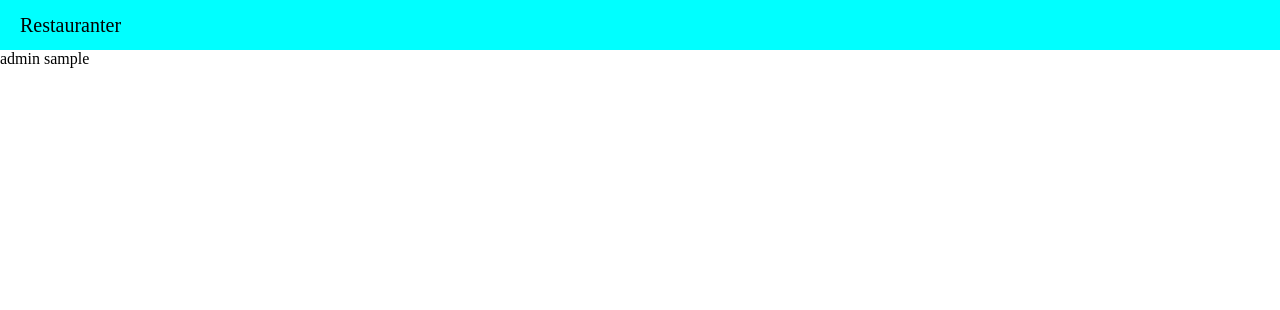
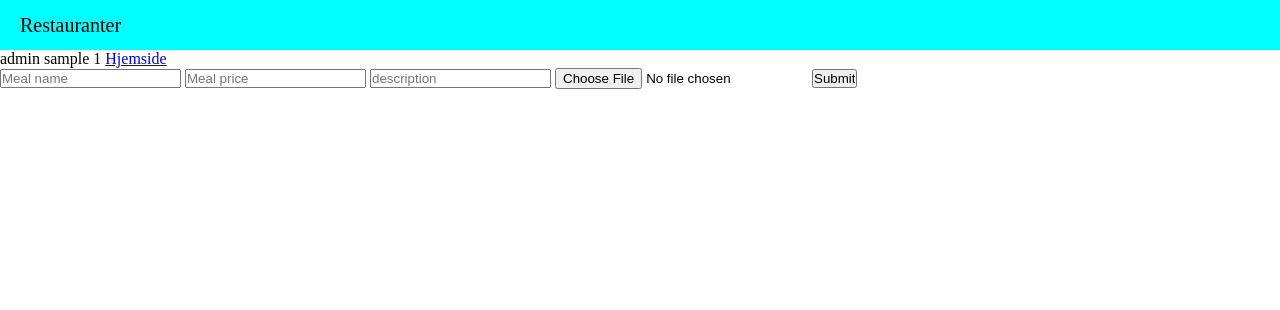
Before and after one commit to albertwojcicki/proveeksamen, a Flask app: template frontend/templates/admin.html in a window 1280 px wide. Shown: the top 310 px of the page. Run offline with Flask 3, Linux system fonts and the light colour scheme; the template is opened without the code that fills it: most values are stand-ins (such as "Sample title", 1, 10 or a date in 2020).

Commit message:
gjorde sånn at matrettene vises til hver restaurant, flyttet på bildene og stylet litt

```diff
--- /dev/null
+++ b/backend/app.py
@@ -0,0 +1,102 @@
+from flask import Flask, render_template, request, jsonify, send_from_directory, json
+import json
+import requests
+import sqlite3
+
+
+
+app = Flask(__name__)
+# BYTT PATH PÅ DATABASEN
+con = sqlite3.connect("database.db", check_same_thread=False)
+cur = con.cursor()
+
+
+
+@app.route("/login", methods=["POST"])
+def login():
+    data = request.json
+    username = data.get("username")
+    password = data.get("password")
+
+    # Query the database to check if the user exists and the password is correct
+    # Replace this with your actual database query
+    user = cur.execute("SELECT * FROM users WHERE username = ? AND password = ?", (username, password)).fetchone()
+    print(user)
+    if user:
+        return jsonify({"message": "Login successful", "username": username}), 200
+    else:
+        return jsonify({"message": "Invalid credentials"}), 401
+
+@app.route("/get_image/<image_name>", methods = ["GET"])
+def get_image(image_name):
+
+    return send_from_directory("Q://proveeksamen flask/backend/static/bilder", image_name)
+
+@app.route("/add_meals", methods=["POST", "GET"])
+def add_meals():
+    if request.method == "POST":
+        user_id = request.get_json()["user_id"]
+        meal_name = request.get_json()["meal_name"]
+        meal_price = request.get_json()["meal_price"]
+        meal_description = request.get_json()["meal_description"]
+        cur.execute("INSERT INTO meals (meal_name, meal_price, meal_desc, restaurant_id) VALUES (?, ?, ?, ?)",
+            (meal_name, meal_price, meal_description, user_id))
+        con.commit()
+        response = "Uploading succesful"
+
+        return jsonify(response)
+
+
+@app.route("/get_restaurant_data", methods=["GET", "POST"])
+def get_restaurant_data():
+    if request.method == "POST":
+        data = request.json
+        restaurant_id = data.get("restaurant_id")
+        if restaurant_id:
+            cur.execute("SELECT * FROM meals WHERE restaurant_id = ?", (restaurant_id,))
+            meals = cur.fetchall()
+            meal_list = []
+            for meal in meals:
+                meal_data = {
+                    "meal_id": meal[0],
+                    "restaurant_id": meal[1],
+                    "meal_name": meal[2],
+                    "meal_price": meal[3],
+                    "meal_description": meal[4]
+                }
+                meal_list.append(meal_data)
+            return jsonify(meal_list)
+        else:
+            return jsonify({"error": "No restaurant_id provided in the request"})
+    else:
+        return jsonify({"error": "Method not allowed"}), 405
+@app.route("/get_restaurants")
+def get_restaurants():
+    cur.execute("SELECT * FROM restaurants")
+    data = cur.fetchall()
+
+    # Convert fetched data into a list of dictionaries
+    restaurants = []
+    for row in data:
+        restaurant = {
+            "restaurant_id": row[0],
+            "restaurant_name": row[1],
+            "owner_id": row[2],
+            "restaurant_image": row[3]
+            # Add more fields as needed
+        }
+        restaurants.append(restaurant)
+
+    # Return the data to the frontend as JSON
+    return jsonify(restaurants)
+
+@app.route("/get_user_id", methods=["GET"])
+def get_user_id():
+    username = request.get_json()["username"]
+    cur.execute("SELECT user_id FROM users WHERE username = ?", (username,))
+    user_id = cur.fetchone()
+
+    return {"user_id": user_id[0]}
+
+if __name__ == "__main__":
+    app.run(debug=True, port=5020)
--- a/data.py
+++ b/backend/data.py
@@ -6,7 +6,7 @@ cur.execute("""CREATE TABLE IF NOT EXISTS restaurants (
                 restaurant_name TEXT,
                 owner_id INTEGER,
                 restaurant_image BLOB,
-                FOREIGN KEY (owner_id) REFERENCES users(id)
+                FOREIGN KEY (owner_id) REFERENCES users(user_id)
             );""")
 con.commit()
 
--- a/frontend/app.py
+++ b/frontend/app.py
@@ -20,9 +20,19 @@ def index():
     else:
         return "Error fetching restaurants from the backend"
 
+@app.route("/restaurants/<restaurant_id>", methods=["GET", "POST"])
+def restaurants(restaurant_id):
+    if request.method == "POST":
+        # Make a POST request to the backend to get restaurant data
+        response = requests.post("http://127.0.0.1:5020/get_restaurant_data", json={"restaurant_id": restaurant_id})
+        if response.status_code == 200:
+            restaurant_data = response.json()
+            return render_template("restaurants.html", restaurant_data=restaurant_data)
+        else:
+            return "Error fetching restaurant data from the backend"
+    else:
+        return "Method not allowed", 405
 
-
-# Assuming you have a form in your template named "login_form"
 @app.route("/login", methods=["GET", "POST"])
 def login():
     if request.method == "POST":
@@ -41,9 +51,21 @@ def login():
 @app.route("/admin/<username>")
 def admin(username):
     if 'username' in session and session['username'] == username:
-        return render_template("admin.html", username=username)
+        user_id = requests.get("http://127.0.0.1:5020/get_user_id", json={"username":username}).json()["user_id"]
+        return render_template("admin.html", username=username, user_id = user_id)
     else:
         return redirect("/login")
 
+
+@app.route("/add_meals/<user_id>", methods=["POST", "GET"])
+def add_meals(user_id):
+    if request.method == "POST":
+        meal_name = request.form.get("meal_name")
+        meal_price = request.form.get("meal_price")
+        meal_description = request.form.get("meal_description")
+        requests.post("http://127.0.0.1:5020/add_meals", json={"user_id": user_id,"meal_name": meal_name, "meal_price": meal_price, "meal_description": meal_description})
+
+        return render_template("admin.html")
+
 if __name__ == "__main__":
     app.run(debug=True)
--- a/frontend/static/css/style.css
+++ b/frontend/static/css/style.css
@@ -13,3 +13,27 @@ header {
     padding-left: 20px;
     font-size: 20px
 }
+
+.restaurant-images {
+    width: 200px;
+}
+
+.div-restaurants {
+    display: flex;
+    justify-content: space-evenly;
+}
+
+.div-meal {
+    display: flex;
+    border: 2px solid black;
+    flex-direction: column;
+    width: 15%;
+    height: 100px;
+}
+
+.div-meal-container {
+    display: flex;
+    width: 100%;
+    justify-content: space-evenly;
+    flex-direction: row;
+}
--- a/frontend/templates/admin.html
+++ b/frontend/templates/admin.html
@@ -2,4 +2,19 @@
 {% block content %}
 admin
 {{username}}
+{{user_id}}
+<a href="/">Hjemside</a>
+<form action="{{ url_for('add_meals', user_id = user_id) }}" method="post">
+    <input type="text" name="meal_name" placeholder="Meal name">
+    <input type="integer" name="meal_price" placeholder="Meal price">
+    <input type="text" name="meal_description" placeholder="description">
+    <input type="file">
+    <input type="submit">
+
+</form>
+
+
+
+
+
 {% endblock %}
```
Also changed, not shown: app.py (deleted, +0 -55 lines), frontend/templates/index.html (+7 -3 lines), frontend/templates/restaurants.html (+15 -0 lines), backend/database.db (added), backend/static/bilder/burgerking.jpg (renamed from frontend/static/bilder/burgerking.jpg), backend/static/bilder/mcdonalds.jpg (renamed from frontend/static/bilder/mcdonalds.jpg), backend/static/bilder/sanmarino.jpg (renamed from frontend/static/bilder/sanmarino.jpg), database.db (deleted).
